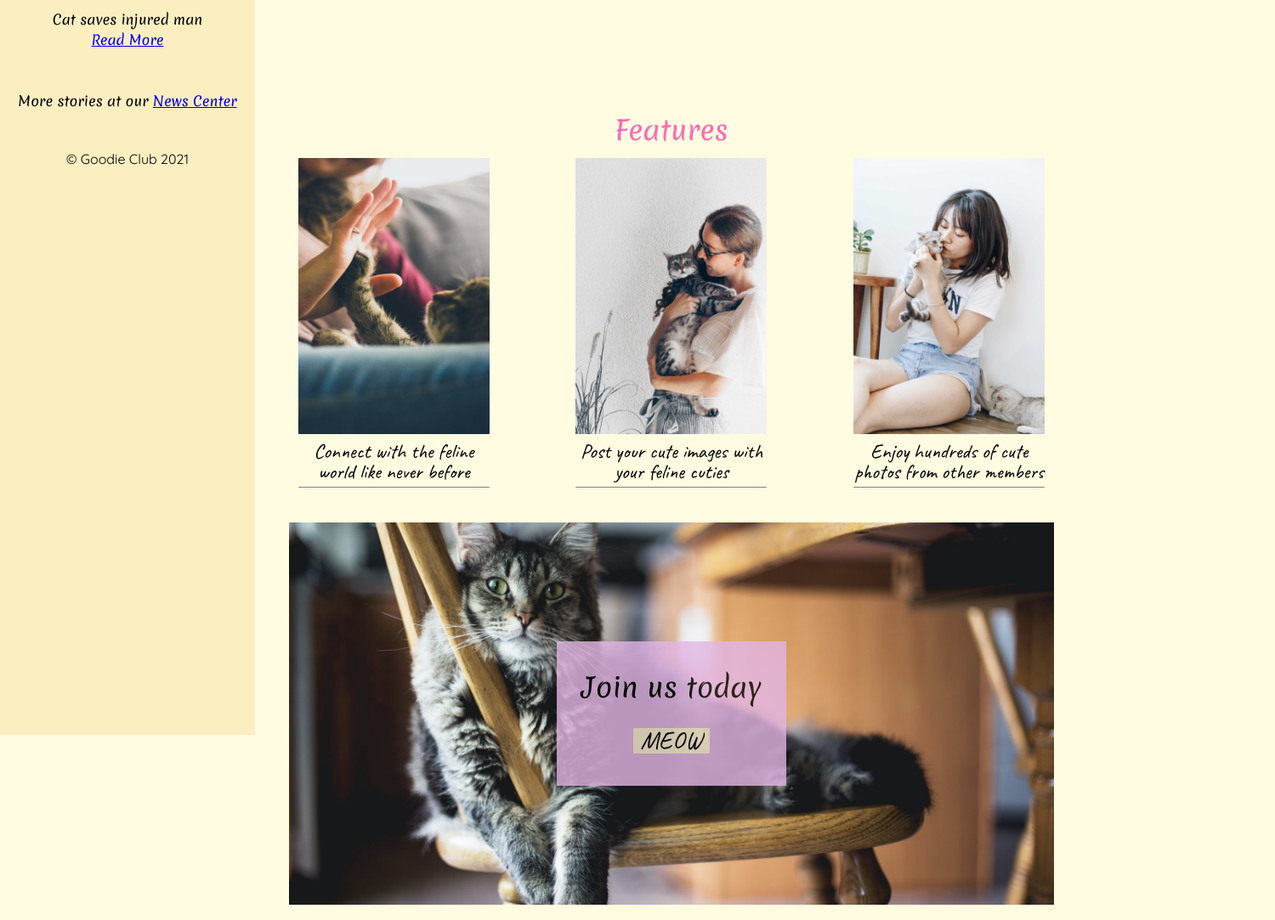
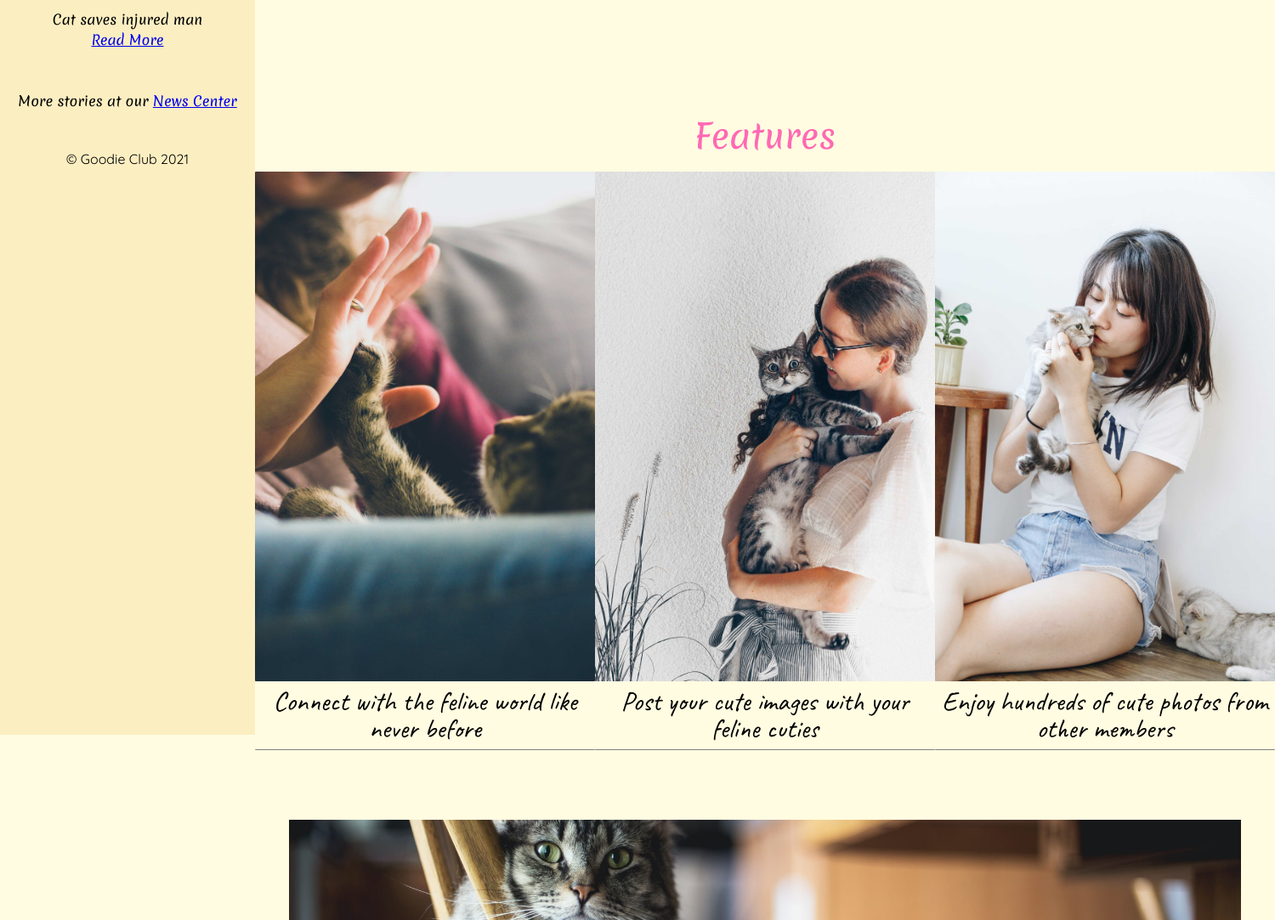
Before and after one commit to n-ii-ma/Goodie-Club, a plain HTML site: page index.html in a window 1280 px wide. Shown: the part 760-1843 px from the top of the page at 85% size, 1500 px wide, since content can reach past the window. Drawn offline with Linux system fonts and the light colour scheme.

Commit message:
Middle Banner for Desktop Screens

```diff
--- a/styles/main.css
+++ b/styles/main.css
@@ -778,11 +778,58 @@ main {
 
     main {
         grid-template-columns: 1fr;
-        grid-template-rows: 800px 500px 450px;
+        grid-template-rows: 800px 850px 450px;
         grid-template-areas:
         "top-banner"
         "middle-banner"
         "bottom-banner";
+    }
+
+    #features {
+        font-size: 2.5rem;
+        margin-top: 0.75em;
+    }
+
+    .middle-banner {
+        grid-template-columns: 1fr;
+        grid-template-rows: 60px 750px;
+        grid-template-areas:
+        "features"
+        "figure";
+    }
+
+    .middle-banner figure {
+        grid-area: figure;
+        display: grid;
+        grid-template-columns: 1fr 1fr 1fr;
+        grid-template-rows: 1fr;
+        grid-template-areas:
+        "photo1" "photo2" "photo3"
+    }
+
+    .photo1 {
+        grid-column: 1 / 2;
+        grid-row: 1 / -1;
+    }
+
+    .photo2 {
+        grid-column: 2 / 3;
+        grid-row: 1 / -1;
+    }
+
+    .photo3 {
+        grid-column: 3 / 4;
+        grid-row: 1 / -1;
+    }
+
+    .photo1 img, .photo2 img, .photo3 img {
+        width: 400px;
+        height: 600px;
+    }
+
+    .photo1 figcaption, .photo2 figcaption, .photo3 figcaption  {
+        width: 400px;
+        font-size: 2rem;
     }
 }
 
@@ -950,7 +997,7 @@ main {
 
       main {
         grid-template-columns: 1fr;
-        grid-template-rows: 800px 500px 450px;
+        grid-template-rows: 800px 850px 450px;
         grid-template-areas:
         "top-banner"
         "middle-banner"
```
